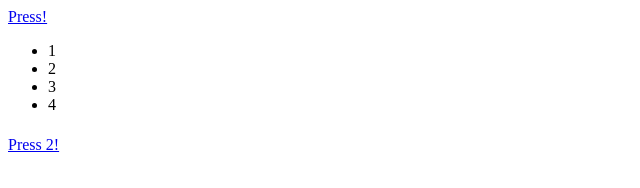
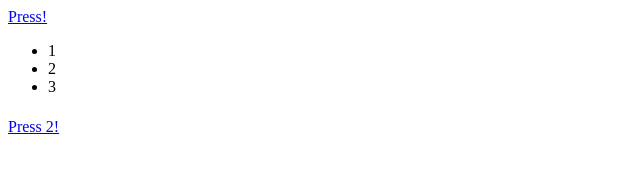
Before and after one commit to Bidiuk-Sasha/FirstRepository, a plain HTML site: page index.html in a window 1280 px wide. Shown: the whole page, without its empty margins (0-640 px from the left). Drawn offline with Linux system fonts and the light colour scheme.

Commit message:
Update index.html

```diff
--- a/index.html
+++ b/index.html
@@ -9,7 +9,6 @@
             <li>1</li>
             <li>2</li>
             <li>3</li>
-            <li>4</li>
         </ul>
         <table>
             <td></td>
```
